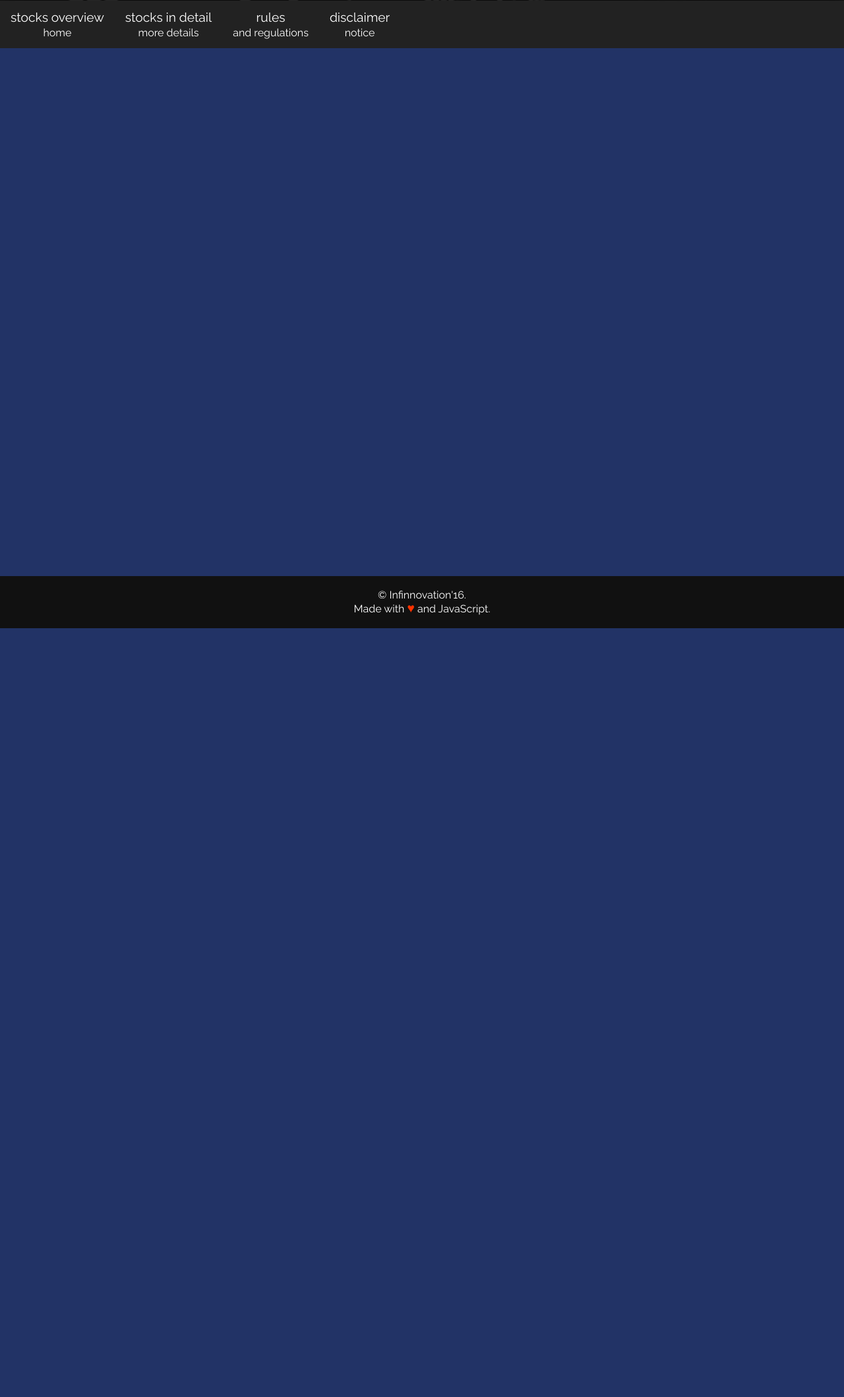
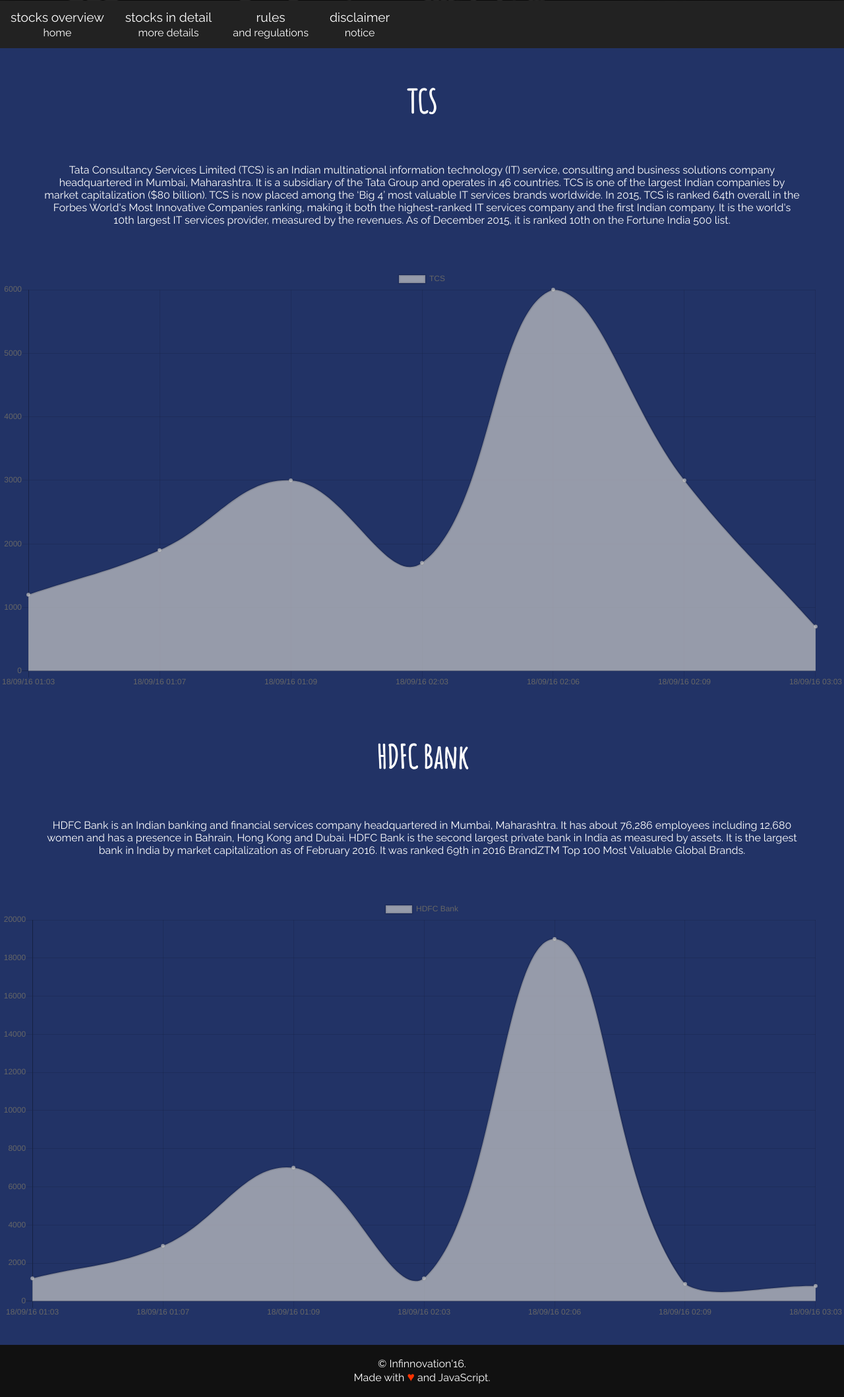
Before and after one commit to DPSN/infinnovation-stock-exchange-simulator, a PHP site: page /detail.php in a window 1280 px wide. Shown: the part 438-2555 px from the top of the page at 66% size. Before the commit the page ends 1390 px from the top, so only its background shows below. Run offline with PHP 8.4, Linux system fonts and the light colour scheme; some libraries are stand-ins or nearby versions.

Commit message:
Added working prototype of stock charts using chart.js inclusion

```diff
--- /dev/null
+++ b/chartjsinit.js
@@ -0,0 +1,14 @@
+var chart = function(id, labels, values) {
+    var ctx = document.getElementById(id).getContext('2d');
+    var myChart = new Chart(ctx, {
+      type: 'line',
+      data: {
+          labels: labels,
+          datasets: [{
+              label: id,
+              data: values,
+              backgroundColor: "rgba(200,200,200,0.7)"
+          }]
+      }
+    });
+};
--- a/detail.php
+++ b/detail.php
@@ -32,10 +32,23 @@
         <script async src="base.js"></script>
         <div class="content1">
             <br>
-
+                <h1>TCS</h1>
+                <p>Tata Consultancy Services Limited (TCS) is an Indian multinational information technology (IT) service, consulting and business solutions company headquartered in Mumbai, Maharashtra. It is a subsidiary of the Tata Group and operates in 46 countries. TCS is one of the largest Indian companies by market capitalization ($80 billion). TCS is now placed among the ‘Big 4’ most valuable IT services brands worldwide. In 2015, TCS is ranked 64th overall in the Forbes World's Most Innovative Companies ranking, making it both the highest-ranked IT services company and the first Indian company. It is the world's 10th largest IT services provider, measured by the revenues. As of December 2015, it is ranked 10th on the Fortune India 500 list.</p>
+                <canvas id="TCS"></canvas>
+                <br>
+                <br>
+                <h1>HDFC Bank</h1>
+                <p>HDFC Bank is an Indian banking and financial services company headquartered in Mumbai, Maharashtra. It has about 76,286 employees including 12,680 women and has a presence in Bahrain, Hong Kong and Dubai. HDFC Bank is the second largest private bank in India as measured by assets. It is the largest bank in India by market capitalization as of February 2016. It was ranked 69th in 2016 BrandZTM Top 100 Most Valuable Global Brands.</p>
+                <canvas id="HDFC Bank"></canvas>
             <br>
             <br>
         </div>
+        <script src="https://cdnjs.cloudflare.com/ajax/libs/Chart.js/2.1.4/Chart.min.js"></script>
+        <script src="chartjsinit.js"></script>
+        <script async>
+            chart('TCS', ['18/09/16 01:03', '18/09/16 01:07', '18/09/16 01:09', '18/09/16 02:03', '18/09/16 02:06', '18/09/16 02:09', '18/09/16 03:03'], [1200, 1900, 3000, 1700, 6000, 3000, 700]);
+            chart('HDFC Bank', ['18/09/16 01:03', '18/09/16 01:07', '18/09/16 01:09', '18/09/16 02:03', '18/09/16 02:06', '18/09/16 02:09', '18/09/16 03:03'], [1200, 2900, 7000, 1200, 19000, 900, 800]);
+        </script>
         <footer>
             <div class="foot">
                 <br/>&copy; Infinnovation'16.<br/>Made with <span class="heart">&hearts;</span> and JavaScript.<br/><br/>
--- a/disclaimer.html
+++ b/disclaimer.html
@@ -46,6 +46,6 @@
             </div>
         </footer>
         <script src="https://ajax.googleapis.com/ajax/libs/jquery/1.12.3/jquery.min.js"></script>
-        <script src="base.js"></script>
+        <script async src="base.js"></script>
     </body>
 </html>
--- a/rules.html
+++ b/rules.html
@@ -43,6 +43,6 @@
             </div>
         </footer>
         <script src="https://ajax.googleapis.com/ajax/libs/jquery/1.12.3/jquery.min.js"></script>
-        <script src="base.js"></script>
+        <script async src="base.js"></script>
     </body>
 </html>
--- a/style.css
+++ b/style.css
@@ -191,6 +191,10 @@ body {
     font-family: 'Amatic SC';
     font-size: 300%;
 }
+.content1 p {
+    font-family: 'Raleway';
+    margin: 5%;
+}
 .content1 ul {
     margin-left: 0%;
     margin-right: 5%;
@@ -205,5 +209,7 @@ body {
     margin-bottom: 2%;
 }
 canvas.chart {
-    display: inline-block;
+    display: block;
+    max-height: 600px;
+    max-width: 600px;
 }
```
